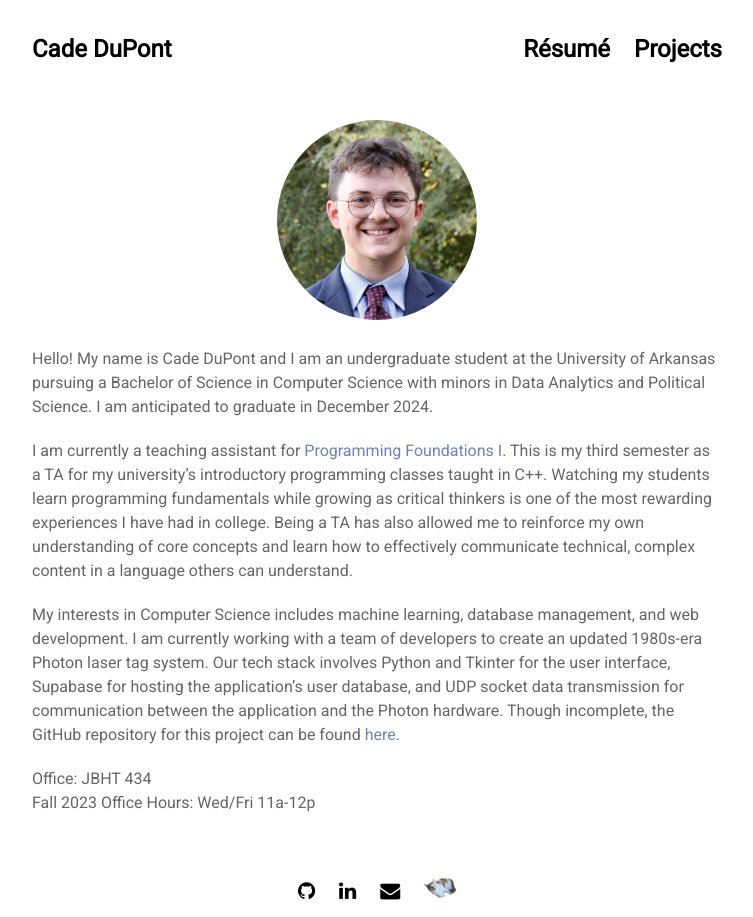
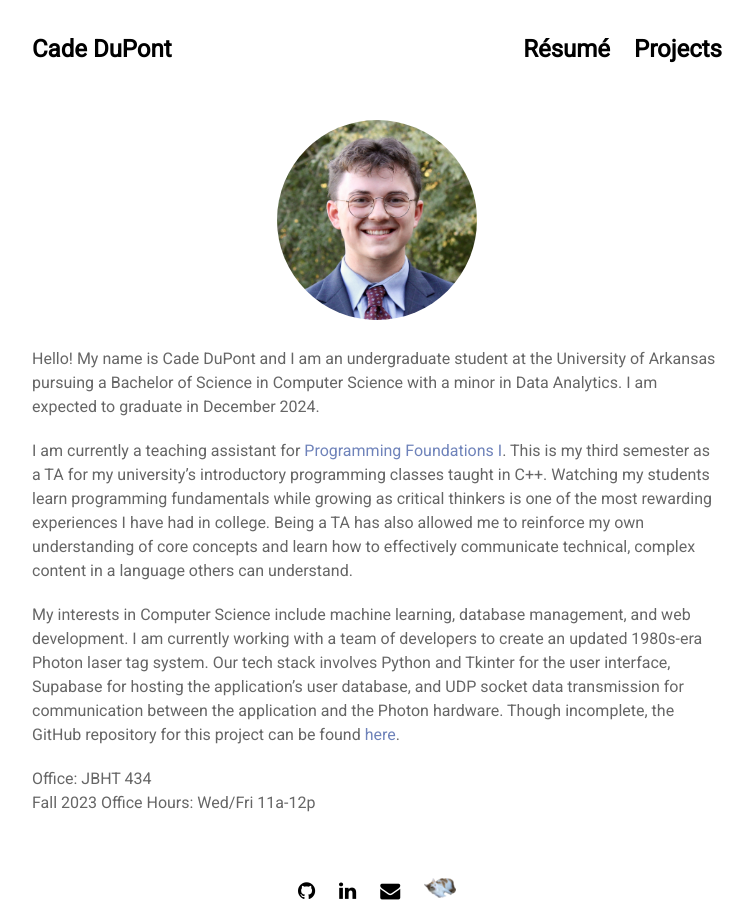
Before and after one commit to cadedupont/cadedupont.github.io, a Jekyll site: the page built from index.md, in a window 1280 px wide. Shown: the whole page, without its empty margins (263-1016 px from the left). Built offline with Jekyll 4.4.1, drawn with Linux system fonts in a browser that asks for light colours; nearby versions of some CDN libraries.

Commit message:
Update description and resume

```diff
--- a/index.md
+++ b/index.md
@@ -7,13 +7,13 @@ title: Home
     <img src="/assets/img/home/self.jpeg" width="200" height="200" style="border-radius: 50%;" alt="Cade DuPont"/>
 </p>
 
-Hello! My name is Cade DuPont and I am an undergraduate student at the University of Arkansas pursuing a Bachelor of Science in Computer Science with minors in Data Analytics and Political Science. I am anticipated to graduate in December 2024.
+Hello! My name is Cade DuPont and I am an undergraduate student at the University of Arkansas pursuing a Bachelor of Science in Computer Science with a minor in Data Analytics. I am expected to graduate in December 2024.
 
 
 I am currently a teaching assistant for [Programming Foundations I](https://catalog.uark.edu/search/?P=CSCE%202004). This is my third semester as a TA for my university's introductory programming classes taught in C++. Watching my students learn programming fundamentals while growing as critical thinkers is one of the most rewarding experiences I have had in college. Being a TA has also allowed me to reinforce my own understanding of core concepts and learn how to effectively communicate technical, complex content in a language others can understand.
 
 
-My interests in Computer Science includes machine learning, database management, and web development. I am currently working with a team of developers to create an updated 1980s-era Photon laser tag system. Our tech stack involves Python and Tkinter for the user interface, Supabase for hosting the application's user database, and UDP socket data transmission for communication between the application and the Photon hardware. Though incomplete, the GitHub repository for this project can be found [here](https://github.com/cadedupont/photon).
+My interests in Computer Science include machine learning, database management, and web development. I am currently working with a team of developers to create an updated 1980s-era Photon laser tag system. Our tech stack involves Python and Tkinter for the user interface, Supabase for hosting the application's user database, and UDP socket data transmission for communication between the application and the Photon hardware. Though incomplete, the GitHub repository for this project can be found [here](https://github.com/cadedupont/photon).
 
 
 Office: JBHT 434<br>
```
Also changed, not shown: 1 other file.
